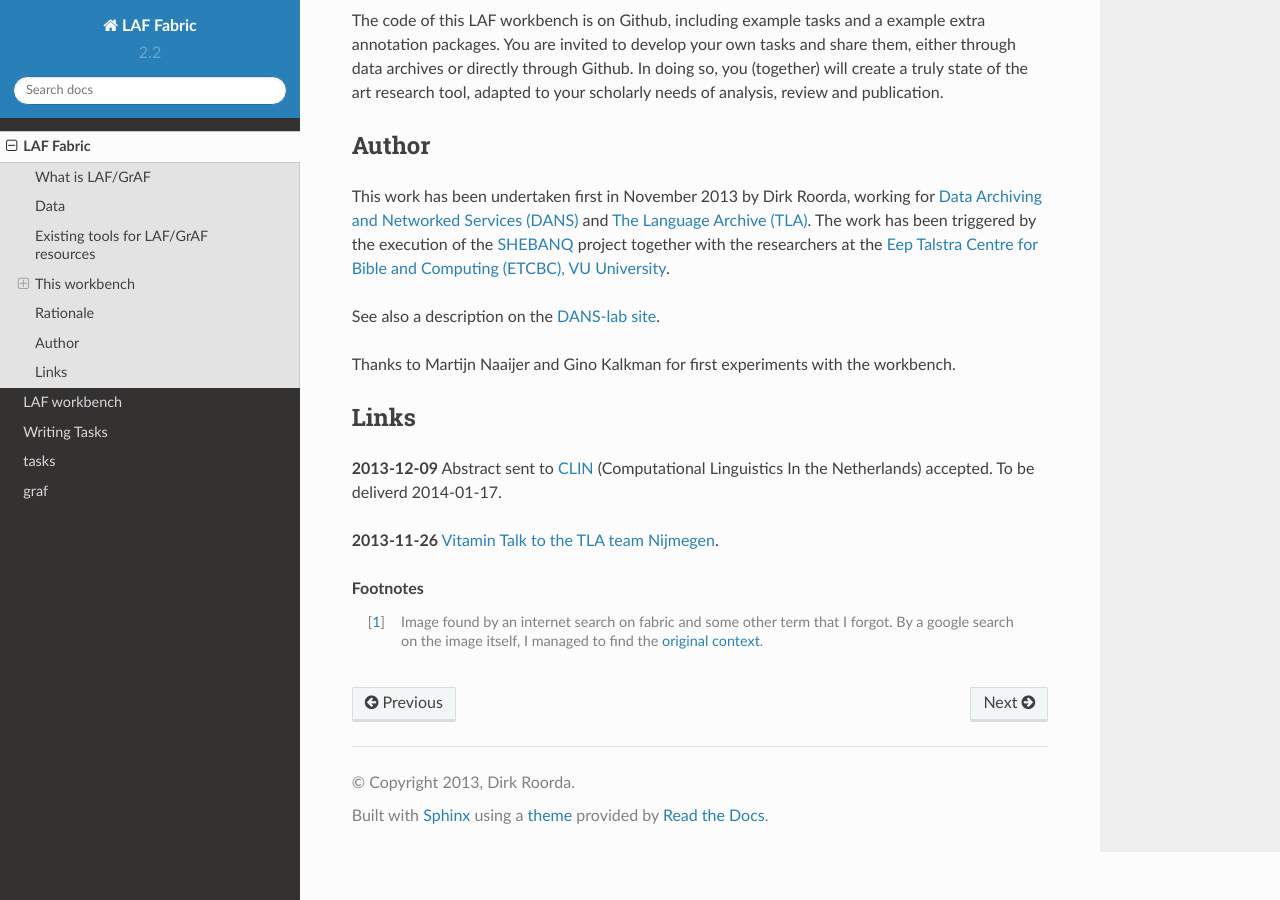
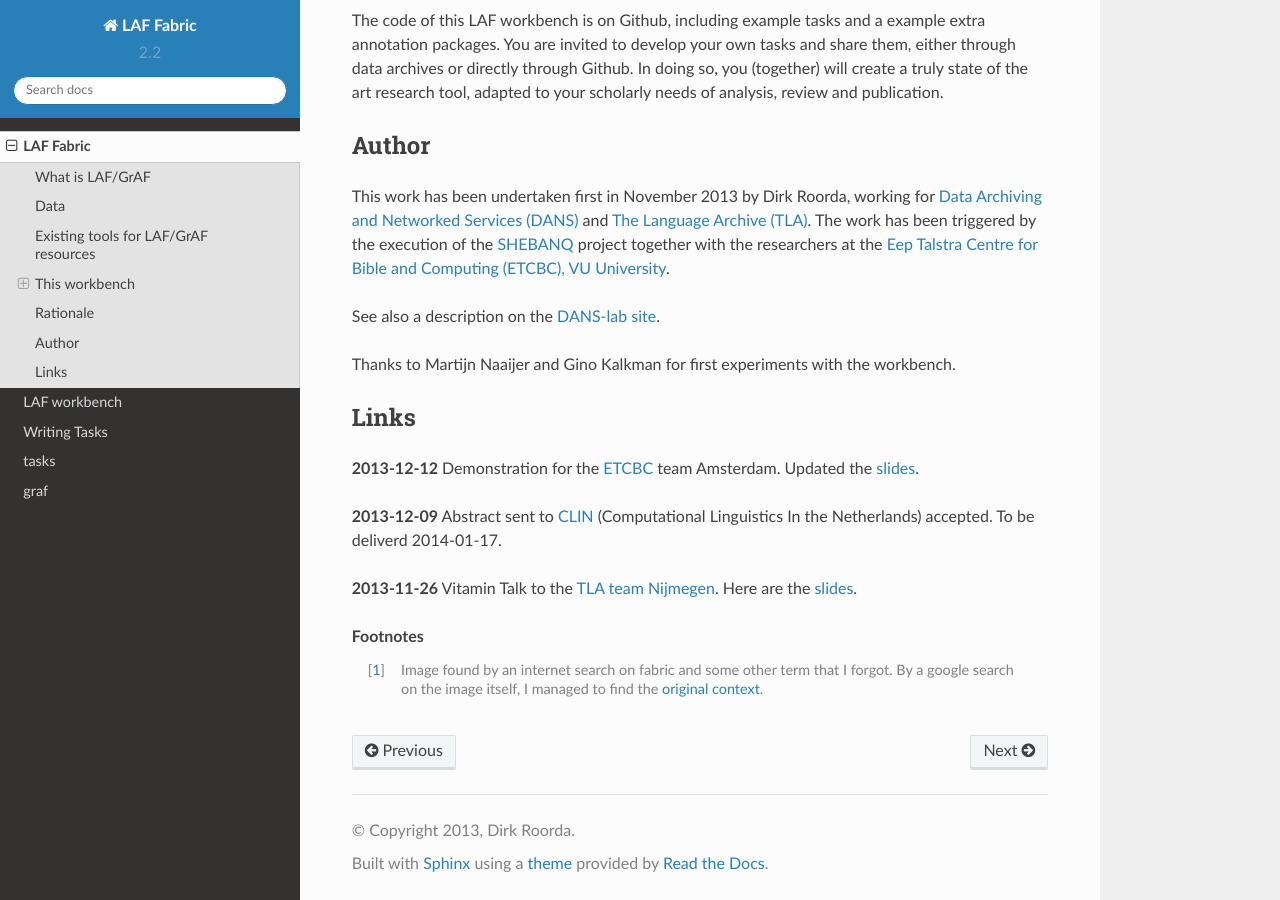
Before and after one commit to dirkroorda/laf-fabric, a Sphinx documentation site: the page built from docs/overview.rst, in a window 1280 px wide and 900 px high, scrolled down 3746 px. Built offline with Sphinx 7.4.7 and the Read the Docs theme 2.0.0, drawn with Linux system fonts in a browser that asks for light colours.

Commit message:
Silent Documentation Update 2.2.0

```diff
--- a/docs/overview.rst
+++ b/docs/overview.rst
@@ -179,12 +179,17 @@ Thanks to Martijn Naaijer and Gino Kalkman for first experiments with the workbe
 
 Links
 =====
+**2013-12-12**
+Demonstration for the `ETCBC <http://www.godgeleerdheid.vu.nl/etcbc>`_ team Amsterdam. Updated the
+`slides <http://www.slideshare.net/dirkroorda/work-28611072>`_.
+
 **2013-12-09**
 Abstract sent to `CLIN <http://clin24.inl.nl>`_ (Computational Linguistics In the Netherlands) accepted.
 To be deliverd 2014-01-17.
 
 **2013-11-26**
-`Vitamin Talk to the TLA team Nijmegen <http://www.slideshare.net/dirkroorda/work-28611072>`_.
+Vitamin Talk to the `TLA team Nijmegen <http://tla.mpi.nl>`_. Here are the
+`slides <http://www.slideshare.net/dirkroorda/work-28611072>`_.
 
 .. rubric:: Footnotes
 
```
